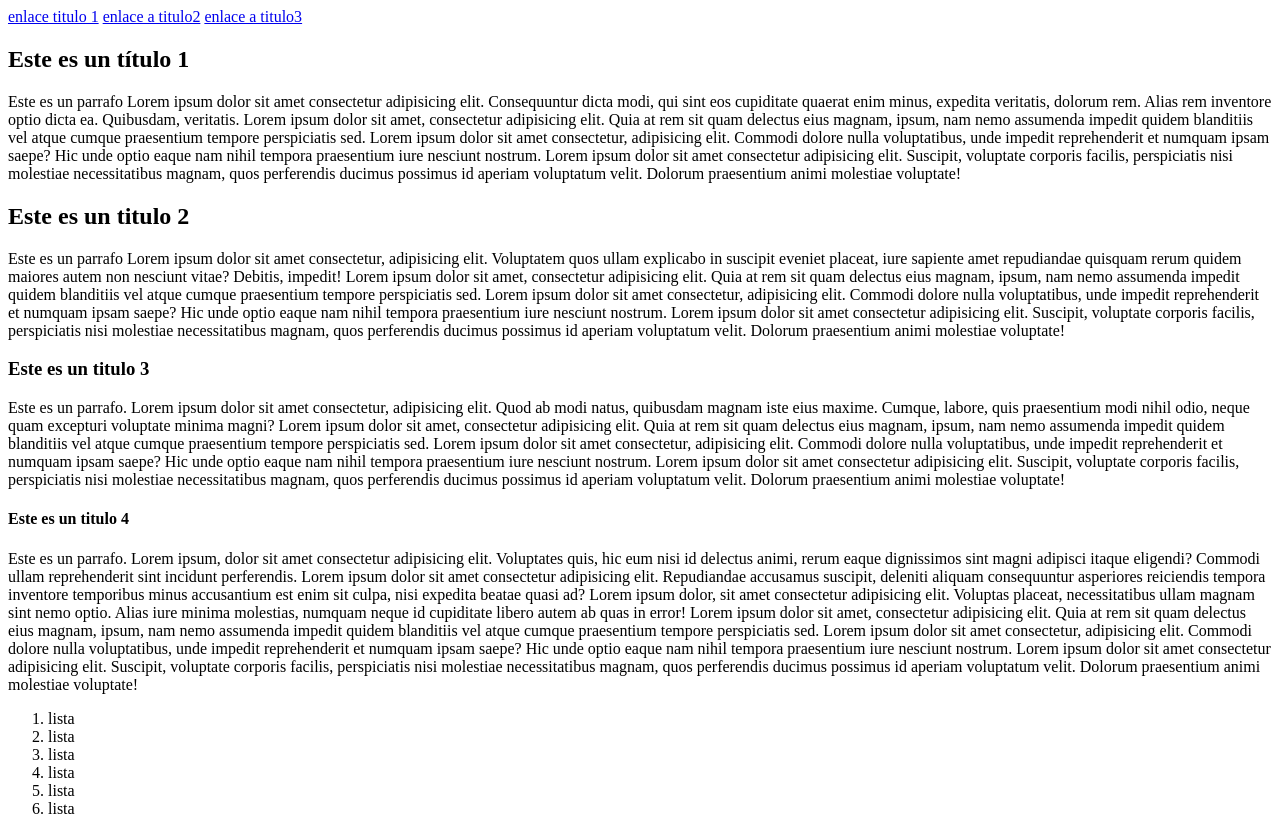
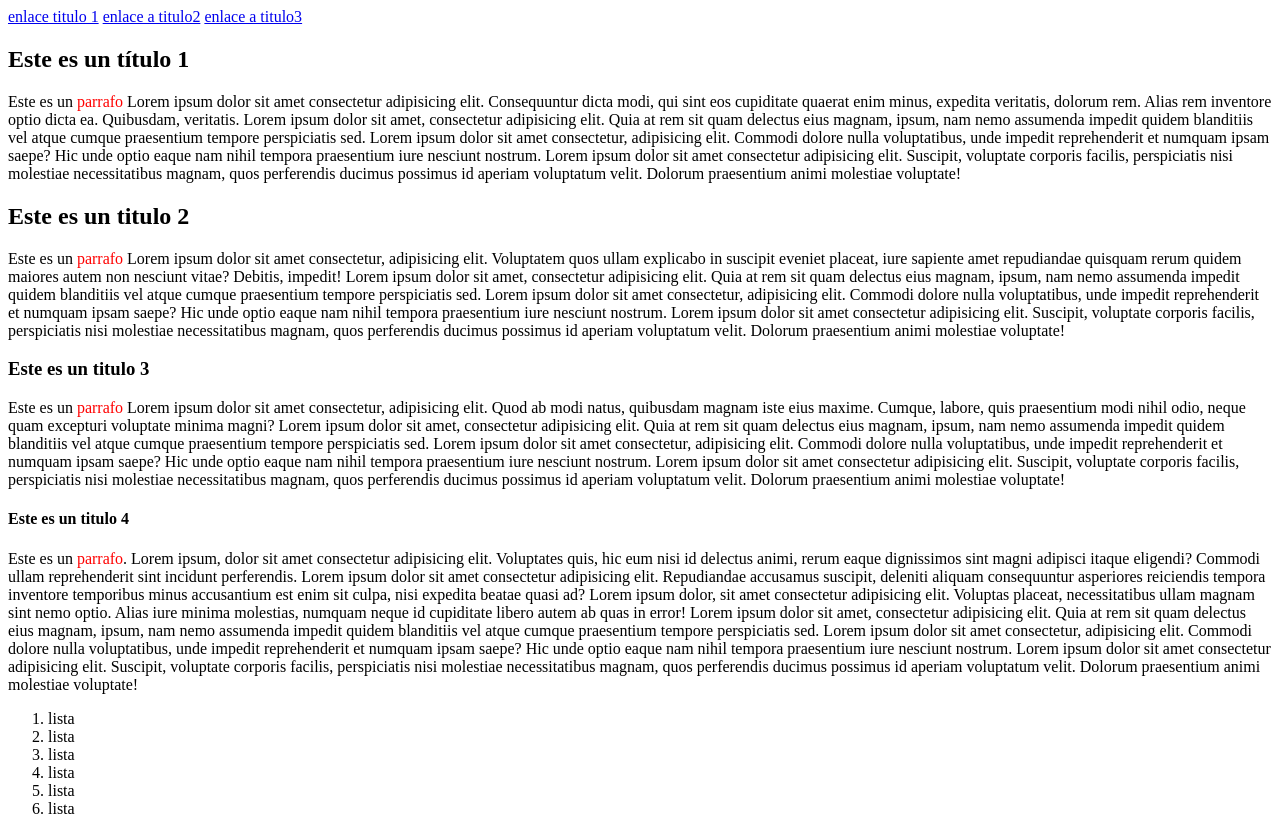
Before and after one commit to LayGomez/mi-proyecto-html, a plain HTML site: page index.html in a window 1280 px wide. Shown: the top 821 px of the page. Drawn offline with Linux system fonts and the light colour scheme.

Commit message:
feat: apply styles using span elements

```diff
--- a/index.html
+++ b/index.html
@@ -13,19 +13,19 @@
     </nav>
     <section>
         <h1 id="titulo1">Este es un título 1</h1>
-        <p>Este es un parrafo Lorem ipsum dolor sit amet consectetur adipisicing elit. Consequuntur dicta modi, qui sint eos cupiditate quaerat enim minus, expedita veritatis, dolorum rem. Alias rem inventore optio dicta ea. Quibusdam, veritatis. Lorem ipsum dolor sit amet, consectetur adipisicing elit. Quia at rem sit quam delectus eius magnam, ipsum, nam nemo assumenda impedit quidem blanditiis vel atque cumque praesentium tempore perspiciatis sed. Lorem ipsum dolor sit amet consectetur, adipisicing elit. Commodi dolore nulla voluptatibus, unde impedit reprehenderit et numquam ipsam saepe? Hic unde optio eaque nam nihil tempora praesentium iure nesciunt nostrum. Lorem ipsum dolor sit amet consectetur adipisicing elit. Suscipit, voluptate corporis facilis, perspiciatis nisi molestiae necessitatibus magnam, quos perferendis ducimus possimus id aperiam voluptatum velit. Dolorum praesentium animi molestiae voluptate!</p>
+        <p>Este es un <span style="color: red;">parrafo</span> Lorem ipsum dolor sit amet consectetur adipisicing elit. Consequuntur dicta modi, qui sint eos cupiditate quaerat enim minus, expedita veritatis, dolorum rem. Alias rem inventore optio dicta ea. Quibusdam, veritatis. Lorem ipsum dolor sit amet, consectetur adipisicing elit. Quia at rem sit quam delectus eius magnam, ipsum, nam nemo assumenda impedit quidem blanditiis vel atque cumque praesentium tempore perspiciatis sed. Lorem ipsum dolor sit amet consectetur, adipisicing elit. Commodi dolore nulla voluptatibus, unde impedit reprehenderit et numquam ipsam saepe? Hic unde optio eaque nam nihil tempora praesentium iure nesciunt nostrum. Lorem ipsum dolor sit amet consectetur adipisicing elit. Suscipit, voluptate corporis facilis, perspiciatis nisi molestiae necessitatibus magnam, quos perferendis ducimus possimus id aperiam voluptatum velit. Dolorum praesentium animi molestiae voluptate!</p>
     </section>
     <section>
         <h2 id="titulo2">Este es un titulo 2</h2>
-        <p>Este es un parrafo Lorem ipsum dolor sit amet consectetur, adipisicing elit. Voluptatem quos ullam explicabo in suscipit eveniet placeat, iure sapiente amet repudiandae quisquam rerum quidem maiores autem non nesciunt vitae? Debitis, impedit! Lorem ipsum dolor sit amet, consectetur adipisicing elit. Quia at rem sit quam delectus eius magnam, ipsum, nam nemo assumenda impedit quidem blanditiis vel atque cumque praesentium tempore perspiciatis sed. Lorem ipsum dolor sit amet consectetur, adipisicing elit. Commodi dolore nulla voluptatibus, unde impedit reprehenderit et numquam ipsam saepe? Hic unde optio eaque nam nihil tempora praesentium iure nesciunt nostrum. Lorem ipsum dolor sit amet consectetur adipisicing elit. Suscipit, voluptate corporis facilis, perspiciatis nisi molestiae necessitatibus magnam, quos perferendis ducimus possimus id aperiam voluptatum velit. Dolorum praesentium animi molestiae voluptate!</p>
+        <p>Este es un <span style="color: red;">parrafo</span> Lorem ipsum dolor sit amet consectetur, adipisicing elit. Voluptatem quos ullam explicabo in suscipit eveniet placeat, iure sapiente amet repudiandae quisquam rerum quidem maiores autem non nesciunt vitae? Debitis, impedit! Lorem ipsum dolor sit amet, consectetur adipisicing elit. Quia at rem sit quam delectus eius magnam, ipsum, nam nemo assumenda impedit quidem blanditiis vel atque cumque praesentium tempore perspiciatis sed. Lorem ipsum dolor sit amet consectetur, adipisicing elit. Commodi dolore nulla voluptatibus, unde impedit reprehenderit et numquam ipsam saepe? Hic unde optio eaque nam nihil tempora praesentium iure nesciunt nostrum. Lorem ipsum dolor sit amet consectetur adipisicing elit. Suscipit, voluptate corporis facilis, perspiciatis nisi molestiae necessitatibus magnam, quos perferendis ducimus possimus id aperiam voluptatum velit. Dolorum praesentium animi molestiae voluptate!</p>
     </section>
     <section>
         <h3 id="titulo3">Este es un titulo 3</h3>
-        <p>Este es un parrafo. Lorem ipsum dolor sit amet consectetur, adipisicing elit. Quod ab modi natus, quibusdam magnam iste eius maxime. Cumque, labore, quis praesentium modi nihil odio, neque quam excepturi voluptate minima magni? Lorem ipsum dolor sit amet, consectetur adipisicing elit. Quia at rem sit quam delectus eius magnam, ipsum, nam nemo assumenda impedit quidem blanditiis vel atque cumque praesentium tempore perspiciatis sed. Lorem ipsum dolor sit amet consectetur, adipisicing elit. Commodi dolore nulla voluptatibus, unde impedit reprehenderit et numquam ipsam saepe? Hic unde optio eaque nam nihil tempora praesentium iure nesciunt nostrum. Lorem ipsum dolor sit amet consectetur adipisicing elit. Suscipit, voluptate corporis facilis, perspiciatis nisi molestiae necessitatibus magnam, quos perferendis ducimus possimus id aperiam voluptatum velit. Dolorum praesentium animi molestiae voluptate!</p>
+        <p>Este es un <span style="color: red;">parrafo</span> Lorem ipsum dolor sit amet consectetur, adipisicing elit. Quod ab modi natus, quibusdam magnam iste eius maxime. Cumque, labore, quis praesentium modi nihil odio, neque quam excepturi voluptate minima magni? Lorem ipsum dolor sit amet, consectetur adipisicing elit. Quia at rem sit quam delectus eius magnam, ipsum, nam nemo assumenda impedit quidem blanditiis vel atque cumque praesentium tempore perspiciatis sed. Lorem ipsum dolor sit amet consectetur, adipisicing elit. Commodi dolore nulla voluptatibus, unde impedit reprehenderit et numquam ipsam saepe? Hic unde optio eaque nam nihil tempora praesentium iure nesciunt nostrum. Lorem ipsum dolor sit amet consectetur adipisicing elit. Suscipit, voluptate corporis facilis, perspiciatis nisi molestiae necessitatibus magnam, quos perferendis ducimus possimus id aperiam voluptatum velit. Dolorum praesentium animi molestiae voluptate!</p>
     </section>
     <section>
         <h4>Este es un titulo 4</h4>
-        <p>Este es un parrafo. Lorem ipsum, dolor sit amet consectetur adipisicing elit. Voluptates quis, hic eum nisi id delectus animi, rerum eaque dignissimos sint magni adipisci itaque eligendi? Commodi ullam reprehenderit sint incidunt perferendis. Lorem ipsum dolor sit amet consectetur adipisicing elit. Repudiandae accusamus suscipit, deleniti aliquam consequuntur asperiores reiciendis tempora inventore temporibus minus accusantium est enim sit culpa, nisi expedita beatae quasi ad? Lorem ipsum dolor, sit amet consectetur adipisicing elit. Voluptas placeat, necessitatibus ullam magnam sint nemo optio. Alias iure minima molestias, numquam neque id cupiditate libero autem ab quas in error! Lorem ipsum dolor sit amet, consectetur adipisicing elit. Quia at rem sit quam delectus eius magnam, ipsum, nam nemo assumenda impedit quidem blanditiis vel atque cumque praesentium tempore perspiciatis sed. Lorem ipsum dolor sit amet consectetur, adipisicing elit. Commodi dolore nulla voluptatibus, unde impedit reprehenderit et numquam ipsam saepe? Hic unde optio eaque nam nihil tempora praesentium iure nesciunt nostrum. Lorem ipsum dolor sit amet consectetur adipisicing elit. Suscipit, voluptate corporis facilis, perspiciatis nisi molestiae necessitatibus magnam, quos perferendis ducimus possimus id aperiam voluptatum velit. Dolorum praesentium animi molestiae voluptate!</p>
+        <p>Este es un <span style="color: red;">parrafo</span>. Lorem ipsum, dolor sit amet consectetur adipisicing elit. Voluptates quis, hic eum nisi id delectus animi, rerum eaque dignissimos sint magni adipisci itaque eligendi? Commodi ullam reprehenderit sint incidunt perferendis. Lorem ipsum dolor sit amet consectetur adipisicing elit. Repudiandae accusamus suscipit, deleniti aliquam consequuntur asperiores reiciendis tempora inventore temporibus minus accusantium est enim sit culpa, nisi expedita beatae quasi ad? Lorem ipsum dolor, sit amet consectetur adipisicing elit. Voluptas placeat, necessitatibus ullam magnam sint nemo optio. Alias iure minima molestias, numquam neque id cupiditate libero autem ab quas in error! Lorem ipsum dolor sit amet, consectetur adipisicing elit. Quia at rem sit quam delectus eius magnam, ipsum, nam nemo assumenda impedit quidem blanditiis vel atque cumque praesentium tempore perspiciatis sed. Lorem ipsum dolor sit amet consectetur, adipisicing elit. Commodi dolore nulla voluptatibus, unde impedit reprehenderit et numquam ipsam saepe? Hic unde optio eaque nam nihil tempora praesentium iure nesciunt nostrum. Lorem ipsum dolor sit amet consectetur adipisicing elit. Suscipit, voluptate corporis facilis, perspiciatis nisi molestiae necessitatibus magnam, quos perferendis ducimus possimus id aperiam voluptatum velit. Dolorum praesentium animi molestiae voluptate!</p>
     </section>
     <div>
         <ol>
```
